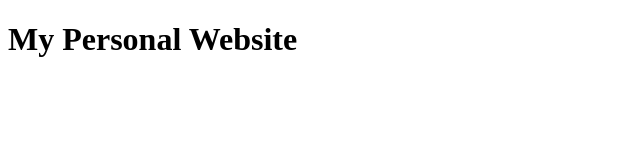
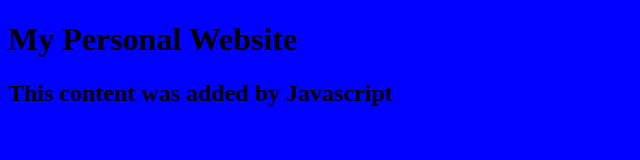
Before and after one commit to mulindaD/my-personal-website, a plain HTML site: page index.html in a window 1280 px wide. Shown: the whole page, without its empty margins (0-640 px from the left). Drawn offline with Linux system fonts and the light colour scheme.

Commit message:
Add Script.js; for further JS functionality

```diff
--- a/index.html
+++ b/index.html
@@ -3,9 +3,12 @@
 <head>
     <meta charset="UTF-8">
     <meta name="viewport" content="width=device-width, initial-scale=1.0">
+    <link rel="stylesheet" href="style.css">
     <title>Dominic Mulinda</title>
 </head>
 <body>
     <h1>My Personal Website</h1>
+
+    <script src="script.js"></script>
 </body>
 </html>
--- /dev/null
+++ b/script.js
@@ -0,0 +1,4 @@
+const h2 = document.createElement('h2')
+h2.textContent = "This content was added by Javascript"
+
+document.querySelector("body").appendChild(h2);
```
